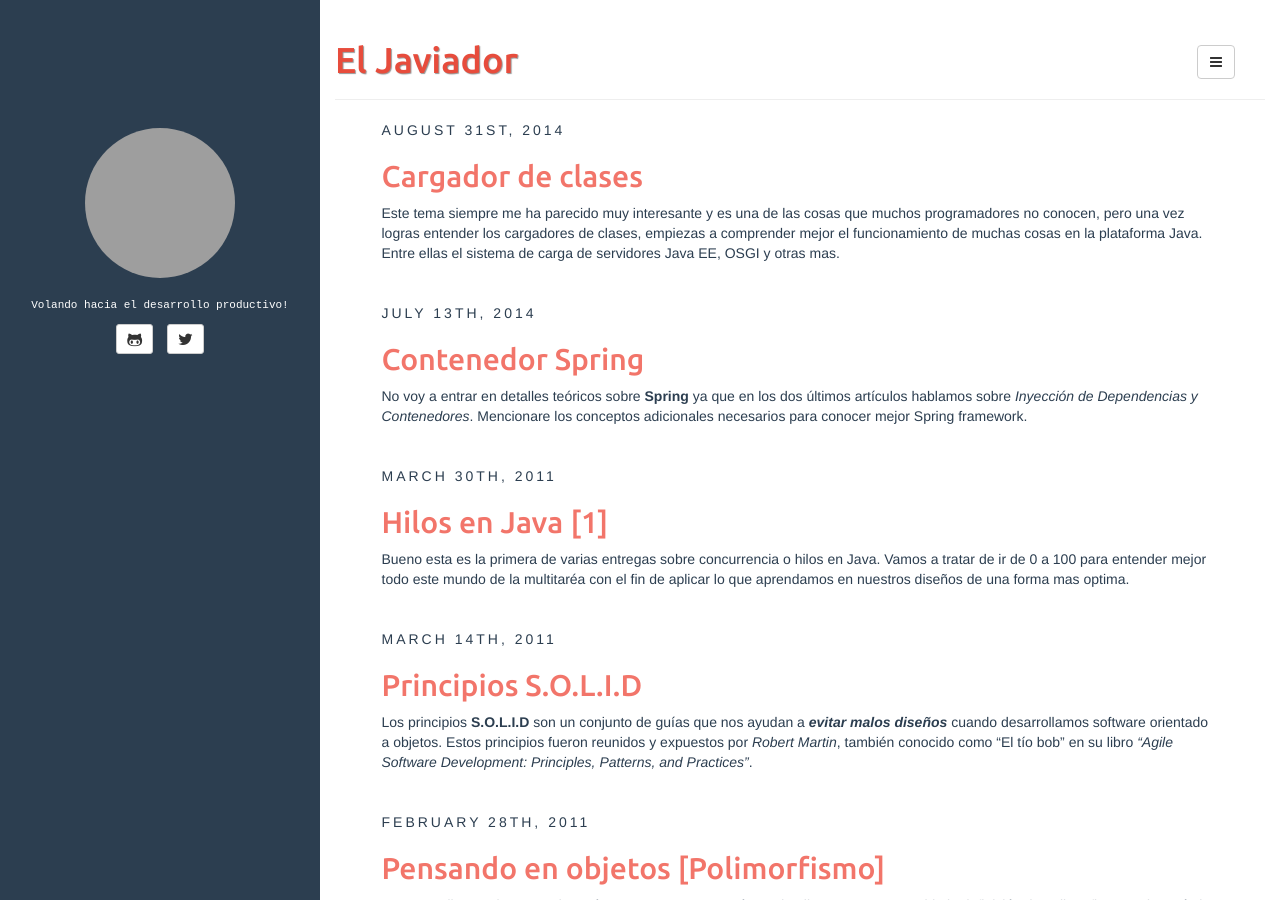
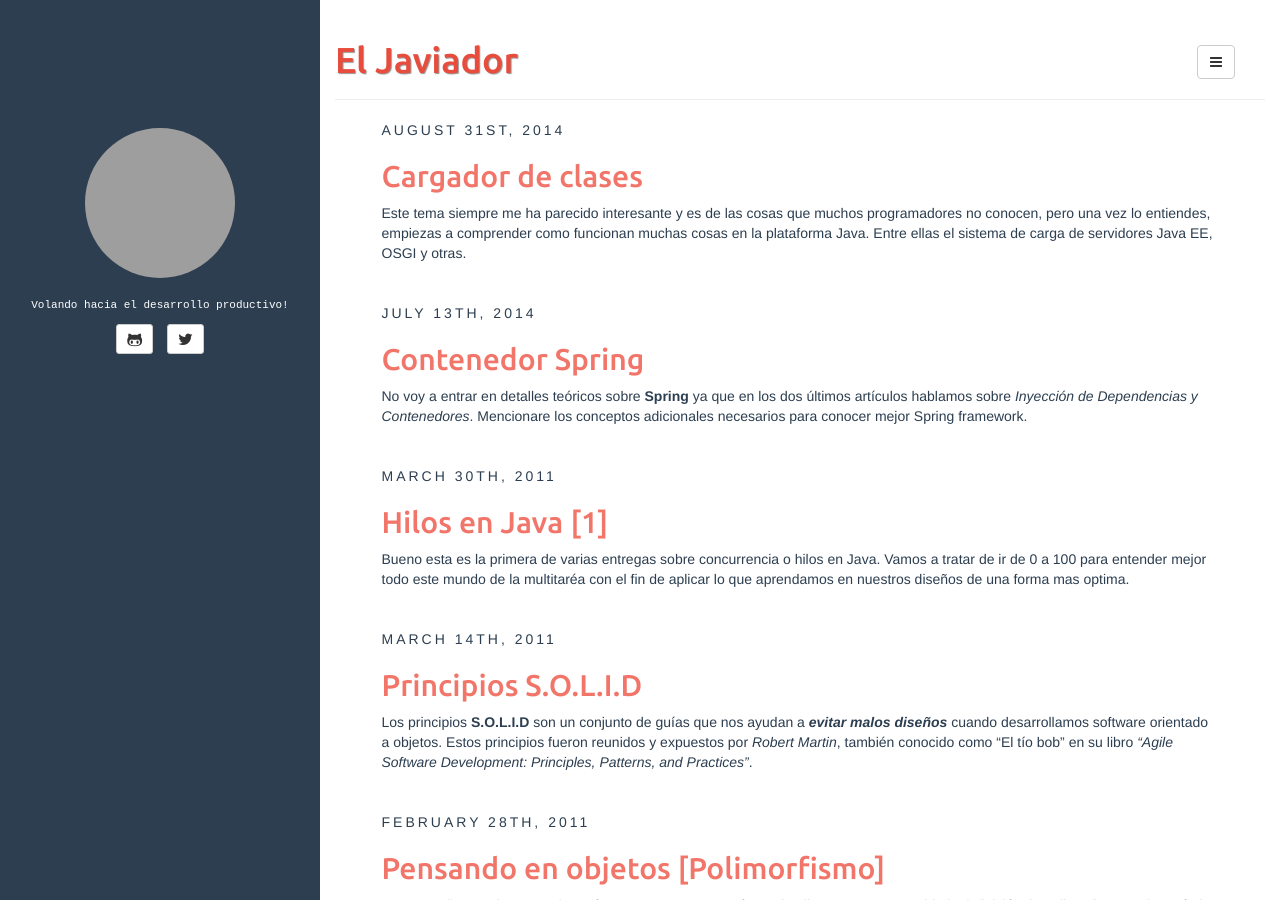
Before and after one commit to eljaviador/eljaviador.github.io, a Jekyll site: the page built from index.html, in a window 1280 px wide and 900 px high. Built offline with Jekyll 4.4.1, drawn with Linux system fonts in a browser that asks for light colours; the list of posts is cut into pages by our own code; grey boxes are pictures that could not be loaded.

Commit message:
Fix intro in class loading post

```diff
--- a/_posts/2014-08-31-cargador-de-clases.md
+++ b/_posts/2014-08-31-cargador-de-clases.md
@@ -5,7 +5,7 @@ date:   2014-08-31 18:10:04
 categories: arquitectura javase
 ---
 
-Este tema siempre me ha parecido muy interesante y es una de las cosas que muchos programadores no conocen, pero una vez logras entender los cargadores de clases, empiezas a comprender mejor el funcionamiento de muchas cosas en la plataforma Java. Entre ellas el sistema de carga de servidores Java EE, OSGI y otras mas.
+Este tema siempre me ha parecido interesante y es de las cosas que muchos programadores no conocen, pero una vez lo entiendes, empiezas a comprender como funcionan muchas cosas en la plataforma Java. Entre ellas el sistema de carga de servidores Java EE, OSGI y otras.
 
 Empecemos desde el comienzo para entender todo esto. La siguiente imagen muestra en una idea general de como funciona la plataforma:
 
```
Also changed, not shown: 3 other files.
